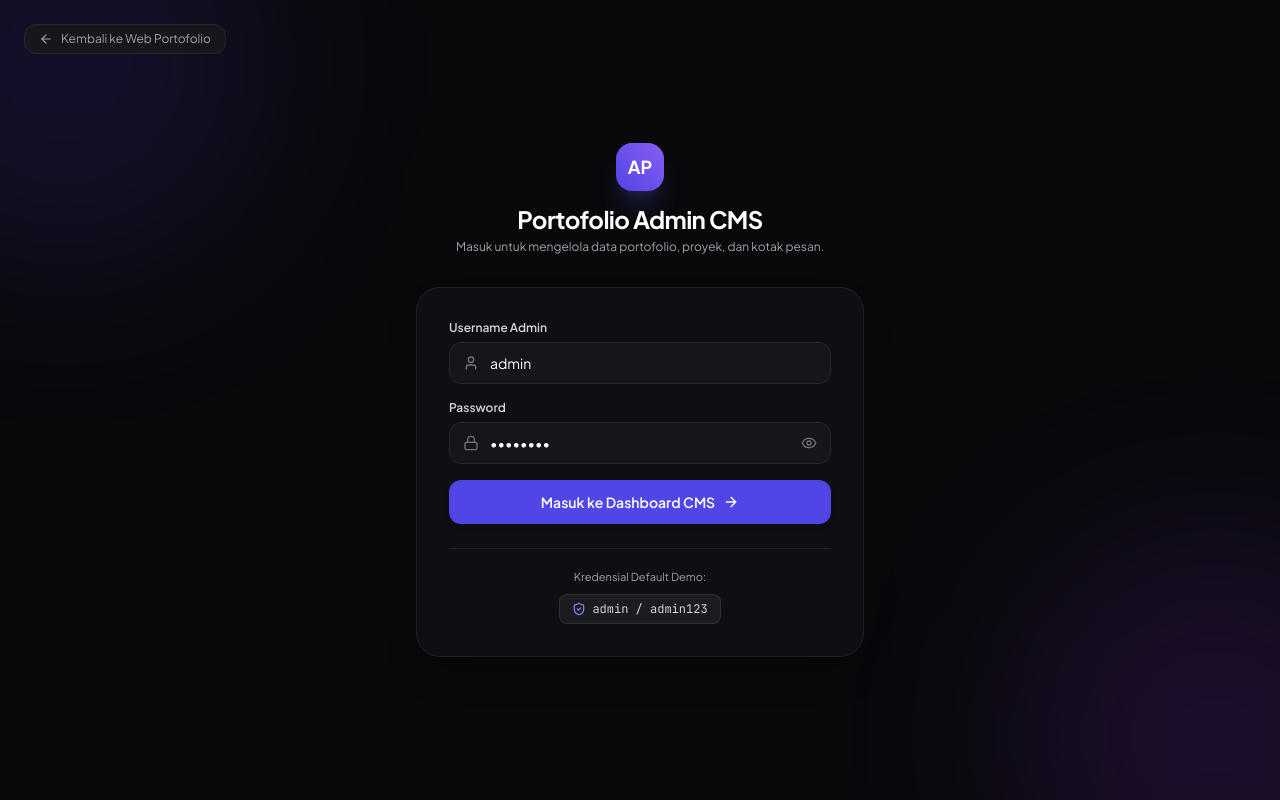
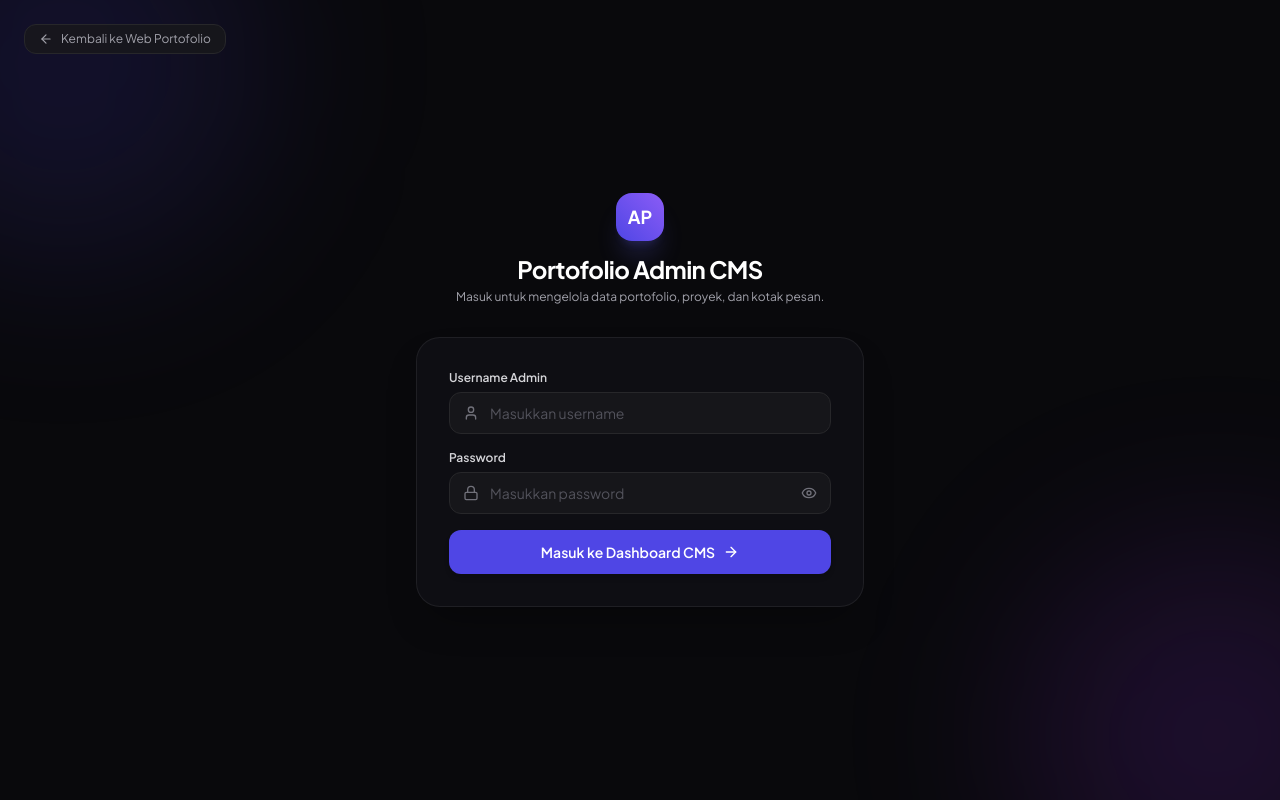
Before and after one commit to Gede-Satya/portfolio-satya, a Next.js app: page /admin/login in a window 1280 px wide. Built offline with nearby package versions, Linux system fonts and the light colour scheme.

Commit message:
fix: remove demo credentials and autofill on admin login page

```diff
--- a/src/app/admin/login/page.tsx
+++ b/src/app/admin/login/page.tsx
@@ -3,12 +3,12 @@
 import React, { useState, useEffect } from "react";
 import { useRouter } from "next/navigation";
 import Link from "next/link";
-import { Lock, User, ArrowRight, Eye, EyeOff, ShieldCheck, ArrowLeft } from "lucide-react";
+import { Lock, User, ArrowRight, Eye, EyeOff, ArrowLeft } from "lucide-react";
 
 export default function AdminLoginPage() {
   const router = useRouter();
-  const [username, setUsername] = useState("admin");
-  const [password, setPassword] = useState("admin123");
+  const [username, setUsername] = useState("");
+  const [password, setPassword] = useState("");
   const [showPassword, setShowPassword] = useState(false);
   const [loading, setLoading] = useState(false);
   const [error, setError] = useState<string | null>(null);
@@ -42,17 +42,11 @@ export default function AdminLoginPage() {
       } else {
         setError(data.message || "Username atau password salah.");
       }
-    } catch (err) {
+    } catch {
       setError("Gagal terhubung ke server. Silakan coba lagi.");
     } finally {
       setLoading(false);
     }
-  };
-
-  const fillDemoCreds = () => {
-    setUsername("admin");
-    setPassword("admin123");
-    setError(null);
   };
 
   return (
@@ -106,7 +100,7 @@ export default function AdminLoginPage() {
                   required
                   value={username}
                   onChange={(e) => setUsername(e.target.value)}
-                  placeholder="admin"
+                  placeholder="Masukkan username"
                   className="w-full pl-10 pr-4 py-2.5 rounded-xl bg-zinc-900/90 border border-zinc-800 text-sm text-white placeholder:text-zinc-600 outline-none focus:border-indigo-500 transition-colors"
                 />
               </div>
@@ -123,7 +117,7 @@ export default function AdminLoginPage() {
                   required
                   value={password}
                   onChange={(e) => setPassword(e.target.value)}
-                  placeholder="••••••••"
+                  placeholder="Masukkan password"
                   className="w-full pl-10 pr-10 py-2.5 rounded-xl bg-zinc-900/90 border border-zinc-800 text-sm text-white placeholder:text-zinc-600 outline-none focus:border-indigo-500 transition-colors"
                 />
                 <button
@@ -155,21 +149,6 @@ export default function AdminLoginPage() {
               )}
             </button>
           </form>
-
-          {/* Quick Demo Helper */}
-          <div className="mt-6 pt-5 border-t border-zinc-800/80 text-center">
-            <p className="text-[11px] text-zinc-400 mb-2">
-              Kredensial Default Demo:
-            </p>
-            <button
-              type="button"
-              onClick={fillDemoCreds}
-              className="inline-flex items-center gap-1.5 px-3 py-1.5 rounded-lg bg-zinc-800/60 hover:bg-zinc-800 border border-zinc-700/60 text-xs font-mono text-zinc-300 transition-colors"
-            >
-              <ShieldCheck className="w-3.5 h-3.5 text-indigo-400" />
-              <span>admin / admin123</span>
-            </button>
-          </div>
         </div>
       </div>
     </div>
```
